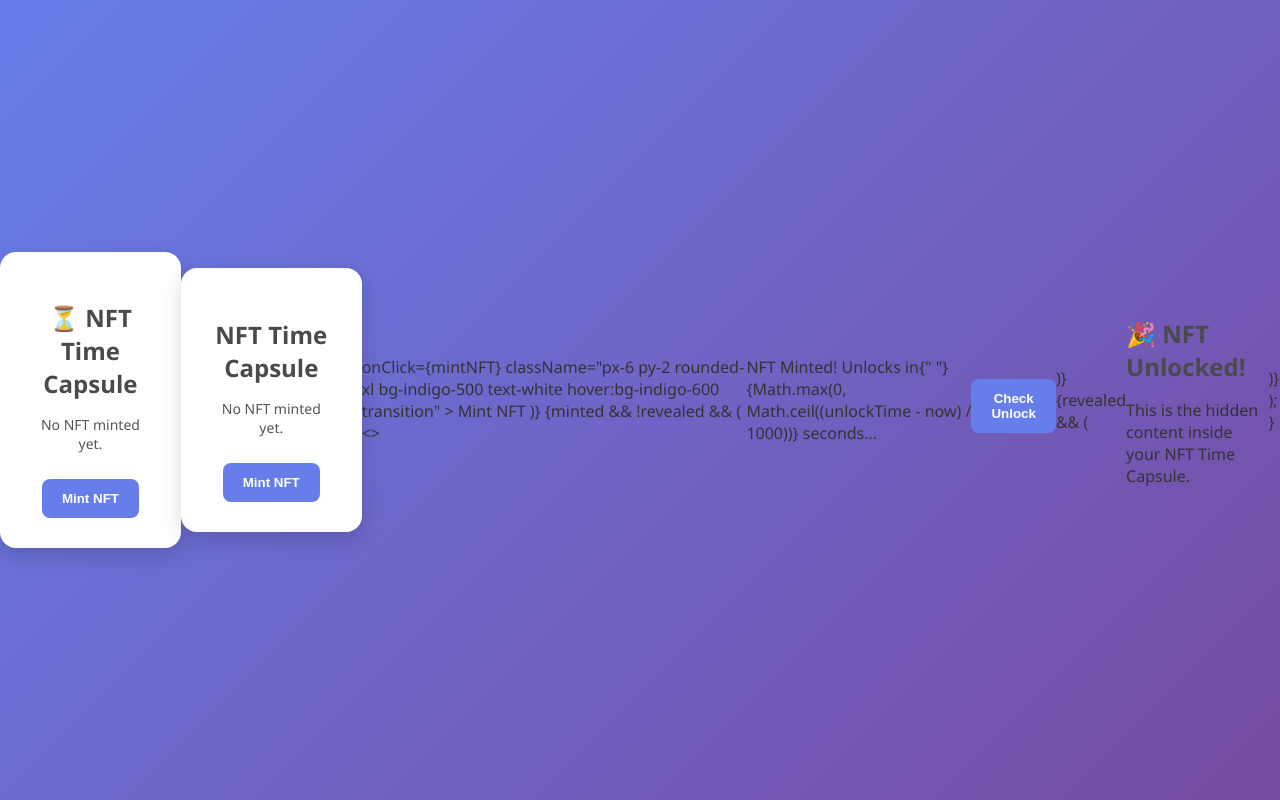
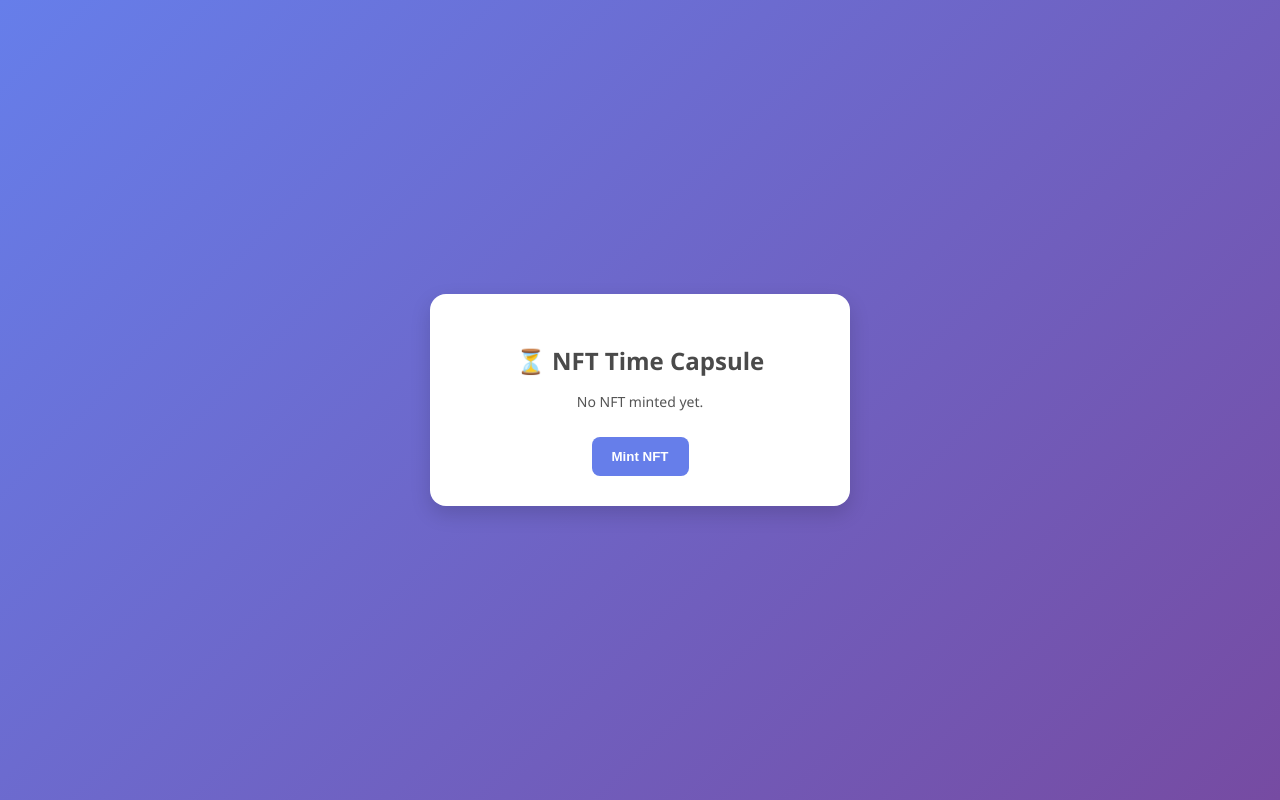
Before and after one commit to 0xZepeto/nft-time-capsule, a plain HTML site: page index.html in a window 1280 px wide. Drawn offline with Linux system fonts and the light colour scheme.

Commit message:
Update index.html

```diff
--- a/index.html
+++ b/index.html
@@ -117,76 +117,3 @@
   </script>
 </body>
 </html>
-<body>
-  <div class="card">
-    <h2>NFT Time Capsule</h2>
-    <p id="status">No NFT minted yet.</p>
-    <button onclick="mintNFT()">Mint NFT</button>
-    <button onclick="checkUnlock()" class="hidden" id="checkBtn">Check Unlock</button>
-    <div id="content" class="hidden">
-      <h3>🎉 Revealed Content</h3>
-      <p>This is the secret message inside your NFT Time Capsule!</p>
-    </div>
-  </div>
-
-  <script>
-    let unlockTime = null;
-
-    function mintNFT() {
-      // Simulasi unlock time 10 detik dari sekarang
-      unlockTime = Date.now() + 10000;
-      document.getElementById("status").innerText =
-        "NFT Minted! Unlocks in 10 seconds...";
-      document.getElementById("checkBtn").classList.remove("hidden");
-    }
-
-    function checkUnlock() {
-      if (Date.now() >= unlockTime) {
-        document.getElementById("status").innerText = "NFT Unlocked!";
-        document.getElementById("content").classList.remove("hidden");
-      } else {
-        const remaining = Math.ceil((unlockTime - Date.now())/1000);
-        document.getElementById("status").innerText =
-          `Still locked... wait ${remaining} seconds.`;
-      }
-    }
-  </script>
-</body>
-</html>
-              onClick={mintNFT}
-              className="px-6 py-2 rounded-xl bg-indigo-500 text-white hover:bg-indigo-600 transition"
-            >
-              Mint NFT
-            </button>
-          </>
-        )}
-
-        {minted && !revealed && (
-          <>
-            <p className="mb-4 text-gray-600">
-              NFT Minted! Unlocks in{" "}
-              {Math.max(0, Math.ceil((unlockTime - now) / 1000))} seconds...
-            </p>
-            <button
-              onClick={checkUnlock}
-              className="px-6 py-2 rounded-xl bg-blue-500 text-white hover:bg-blue-600 transition"
-            >
-              Check Unlock
-            </button>
-          </>
-        )}
-
-        {revealed && (
-          <div className="mt-4 p-4 bg-green-100 rounded-xl">
-            <h2 className="text-xl font-semibold text-green-700 mb-2">
-              🎉 NFT Unlocked!
-            </h2>
-            <p className="text-gray-700">
-              This is the hidden content inside your NFT Time Capsule.
-            </p>
-          </div>
-        )}
-      </div>
-    </div>
-  );
-}
```
